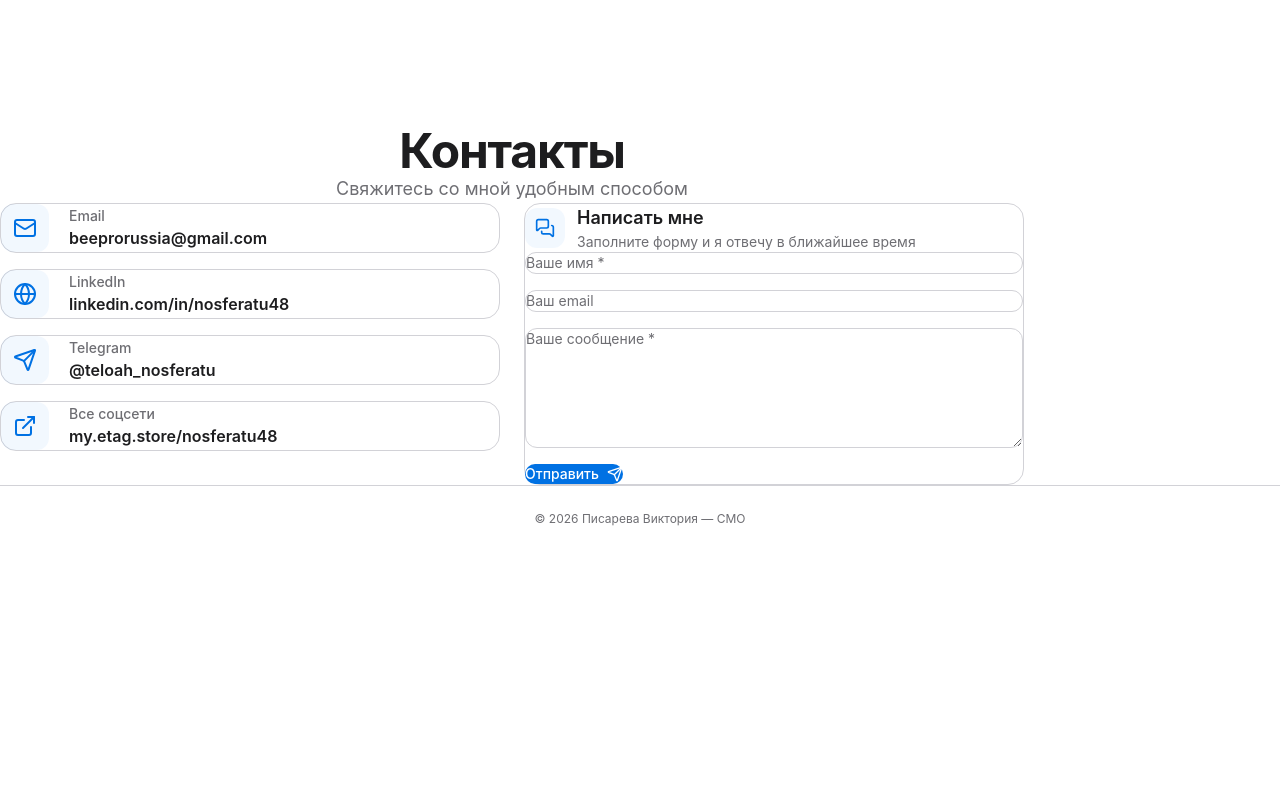
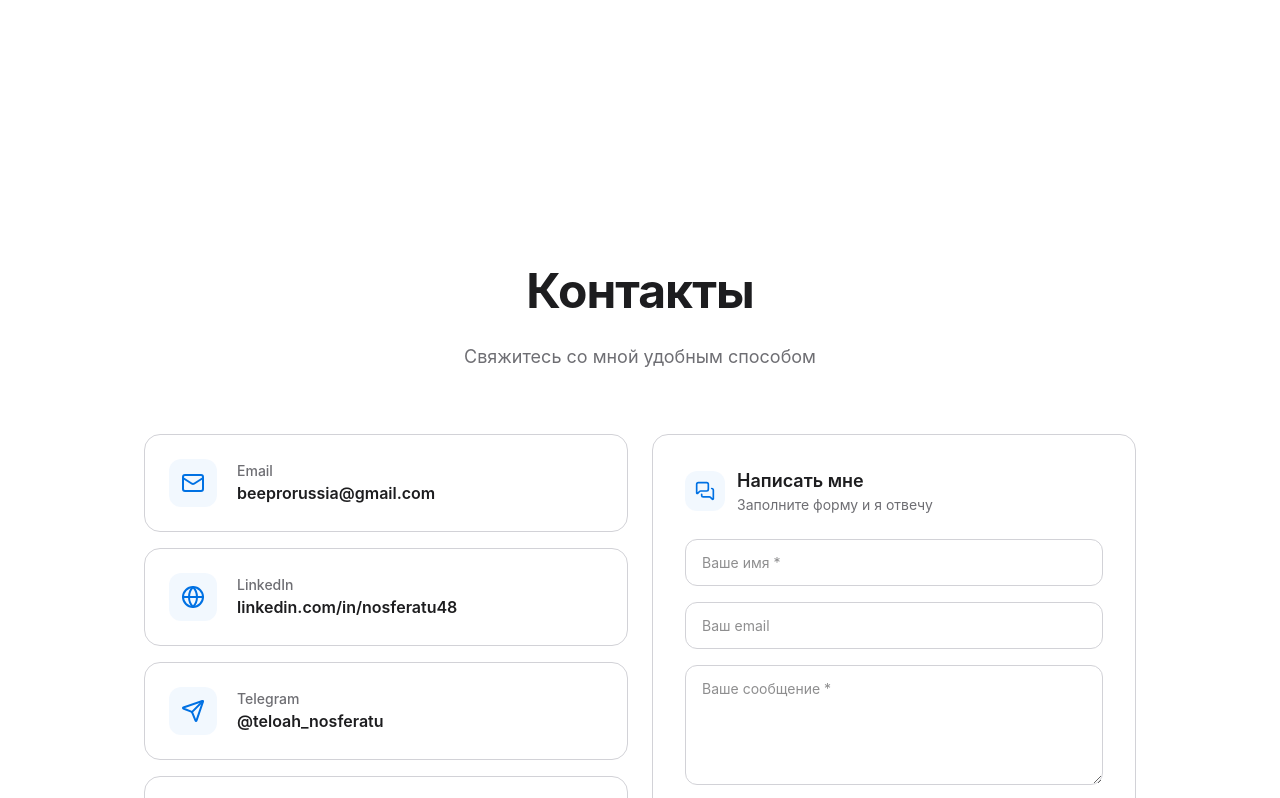
Before and after one commit to Nosferatu48/cmo-landing, a Next.js app: page / in a window 1280 px wide. Shown: the part 4122-4920 px from the top of the page. Before the commit the page ends 4674 px from the top, so only its background shows below. Built offline with nearby package versions, Linux system fonts and the light colour scheme.

Commit message:
contact-section.tsx

```diff
--- a/components/contact-section.tsx
+++ b/components/contact-section.tsx
@@ -20,7 +20,6 @@ export function ContactSection() {
   async function handleSubmit(e: React.FormEvent) {
     e.preventDefault();
     if (!name.trim() || !message.trim()) return;
-
     setStatus("loading");
     try {
       const res = await fetch("/api/send-telegram", {
@@ -28,7 +27,7 @@ export function ContactSection() {
         headers: { "Content-Type": "application/json" },
         body: JSON.stringify({ name, email: senderEmail, message }),
       });
-      if (!res.ok) throw new Error("Ошибка отправки");
+      if (!res.ok) throw new Error("Ошибка");
       setStatus("success");
       setName("");
       setSenderEmail("");
@@ -41,19 +40,19 @@ export function ContactSection() {
   }
 
   return (
-    <section id="contacts" className="py-32 sm:py-40">
-      <div className="mx-auto max-w-5xl px-4">
-        <div className="text-center">
-          <h2 className="text-4xl font-bold tracking-tight text-[#1d1d1f] sm:text-5xl">
+    <section id="contacts" style={{ padding: "128px 0" }}>
+      <div style={{ maxWidth: "1024px", margin: "0 auto", padding: "0 16px" }}>
+        <div style={{ textAlign: "center" }}>
+          <h2 style={{ fontSize: "clamp(2rem, 4vw, 3rem)", fontWeight: 700, letterSpacing: "-0.02em", color: "#1d1d1f", margin: 0 }}>
             Контакты
           </h2>
-          <p className="mt-4 text-lg text-[#6e6e73]">
+          <p style={{ marginTop: "16px", fontSize: "1.125rem", color: "#6e6e73" }}>
             Свяжитесь со мной удобным способом
           </p>
         </div>
 
-        <div className="mt-16 grid gap-6 lg:grid-cols-2">
-          <div className="flex flex-col gap-4">
+        <div style={{ marginTop: "64px", display: "grid", gap: "24px", gridTemplateColumns: "repeat(auto-fit, minmax(400px, 1fr))" }}>
+          <div style={{ display: "flex", flexDirection: "column", gap: "16px" }}>
             {contacts.map((contact) => {
               const Icon = contact.icon;
               return (
@@ -62,16 +61,16 @@ export function ContactSection() {
                   href={contact.href}
                   target={contact.label === "Email" ? undefined : "_blank"}
                   rel={contact.label === "Email" ? undefined : "noopener noreferrer"}
-                  className="block"
+                  style={{ textDecoration: "none", color: "inherit" }}
                 >
-                  <div className="rounded-2xl border border-[#d2d2d7] p-6 transition-all hover:shadow-sm">
-                    <div className="flex items-center gap-5">
-                      <div className="flex h-12 w-12 shrink-0 items-center justify-center rounded-xl bg-[#0071e3]/5 text-[#0071e3]">
-                        <Icon className="h-6 w-6" />
+                  <div style={{ borderRadius: "16px", border: "1px solid #d2d2d7", padding: "24px", transition: "box-shadow 0.2s" }}>
+                    <div style={{ display: "flex", gap: "20px", alignItems: "center" }}>
+                      <div style={{ width: "48px", height: "48px", display: "flex", alignItems: "center", justifyContent: "center", borderRadius: "12px", backgroundColor: "rgba(0,113,227,0.05)", color: "#0071e3", flexShrink: 0 }}>
+                        <Icon size={24} />
                       </div>
                       <div>
-                        <p className="text-sm font-medium text-[#6e6e73]">{contact.label}</p>
-                        <p className="mt-0.5 text-base font-semibold text-[#1d1d1f]">{contact.value}</p>
+                        <p style={{ fontSize: "0.875rem", fontWeight: 500, color: "#6e6e73", margin: 0 }}>{contact.label}</p>
+                        <p style={{ marginTop: "2px", fontSize: "1rem", fontWeight: 600, color: "#1d1d1f", margin: 0 }}>{contact.value}</p>
                       </div>
                     </div>
                   </div>
@@ -80,46 +79,46 @@ export function ContactSection() {
             })}
           </div>
 
-          <div className="rounded-2xl border border-[#d2d2d7] p-6 sm:p-8 transition-all hover:shadow-sm">
-            <div className="mb-6 flex items-center gap-3">
-              <div className="flex h-10 w-10 items-center justify-center rounded-xl bg-[#0071e3]/5 text-[#0071e3]">
-                <MessagesSquare className="h-5 w-5" />
+          <div style={{ borderRadius: "16px", border: "1px solid #d2d2d7", padding: "32px", transition: "box-shadow 0.2s" }}>
+            <div style={{ display: "flex", gap: "12px", alignItems: "center", marginBottom: "24px" }}>
+              <div style={{ width: "40px", height: "40px", display: "flex", alignItems: "center", justifyContent: "center", borderRadius: "12px", backgroundColor: "rgba(0,113,227,0.05)", color: "#0071e3", flexShrink: 0 }}>
+                <MessagesSquare size={20} />
               </div>
               <div>
-                <h3 className="text-lg font-semibold text-[#1d1d1f]">Написать мне</h3>
-                <p className="text-sm text-[#6e6e73]">Заполните форму и я отвечу в ближайшее время</p>
+                <h3 style={{ fontSize: "1.125rem", fontWeight: 600, color: "#1d1d1f", margin: 0 }}>Написать мне</h3>
+                <p style={{ fontSize: "0.875rem", color: "#6e6e73", margin: 0 }}>Заполните форму и я отвечу</p>
               </div>
             </div>
 
-            <form onSubmit={handleSubmit} className="flex flex-col gap-4">
+            <form onSubmit={handleSubmit} style={{ display: "flex", flexDirection: "column", gap: "16px" }}>
               <input
                 placeholder="Ваше имя *"
                 value={name}
                 onChange={(e) => setName(e.target.value)}
                 required
-                className="w-full rounded-xl border border-[#d2d2d7] bg-white px-4 py-3 text-sm text-[#1d1d1f] placeholder:text-[#6e6e73] focus:outline-none focus:ring-2 focus:ring-[#0071e3]"
+                style={{ width: "100%", borderRadius: "12px", border: "1px solid #d2d2d7", backgroundColor: "white", padding: "12px 16px", fontSize: "0.875rem", color: "#1d1d1f", outline: "none" }}
               />
               <input
                 type="email"
                 placeholder="Ваш email"
                 value={senderEmail}
                 onChange={(e) => setSenderEmail(e.target.value)}
-                className="w-full rounded-xl border border-[#d2d2d7] bg-white px-4 py-3 text-sm text-[#1d1d1f] placeholder:text-[#6e6e73] focus:outline-none focus:ring-2 focus:ring-[#0071e3]"
+                style={{ width: "100%", borderRadius: "12px", border: "1px solid #d2d2d7", backgroundColor: "white", padding: "12px 16px", fontSize: "0.875rem", color: "#1d1d1f", outline: "none" }}
               />
               <textarea
                 placeholder="Ваше сообщение *"
                 required
                 value={message}
                 onChange={(e) => setMessage(e.target.value)}
-                className="w-full min-h-[120px] rounded-xl border border-[#d2d2d7] bg-white px-4 py-3 text-sm text-[#1d1d1f] placeholder:text-[#6e6e73] focus:outline-none focus:ring-2 focus:ring-[#0071e3]"
+                style={{ width: "100%", minHeight: "120px", borderRadius: "12px", border: "1px solid #d2d2d7", backgroundColor: "white", padding: "12px 16px", fontSize: "0.875rem", color: "#1d1d1f", outline: "none", resize: "vertical" }}
               />
               <button
                 type="submit"
                 disabled={status === "loading"}
-                className="inline-flex items-center gap-2 self-start rounded-full bg-[#0071e3] px-6 py-2.5 text-sm font-medium text-white transition-all hover:bg-[#0077ed] disabled:opacity-50"
+                style={{ display: "inline-flex", alignItems: "center", gap: "8px", alignSelf: "flex-start", borderRadius: "9999px", backgroundColor: "#0071e3", padding: "10px 24px", fontSize: "0.875rem", fontWeight: 500, color: "white", border: "none", cursor: "pointer", transition: "background-color 0.2s", opacity: status === "loading" ? 0.5 : 1 }}
               >
                 {status === "loading" ? "Отправка..." : status === "success" ? "Отправлено ✓" : status === "error" ? "Ошибка" : "Отправить"}
-                <Send className="h-4 w-4" />
+                <Send size={16} />
               </button>
             </form>
           </div>
```
